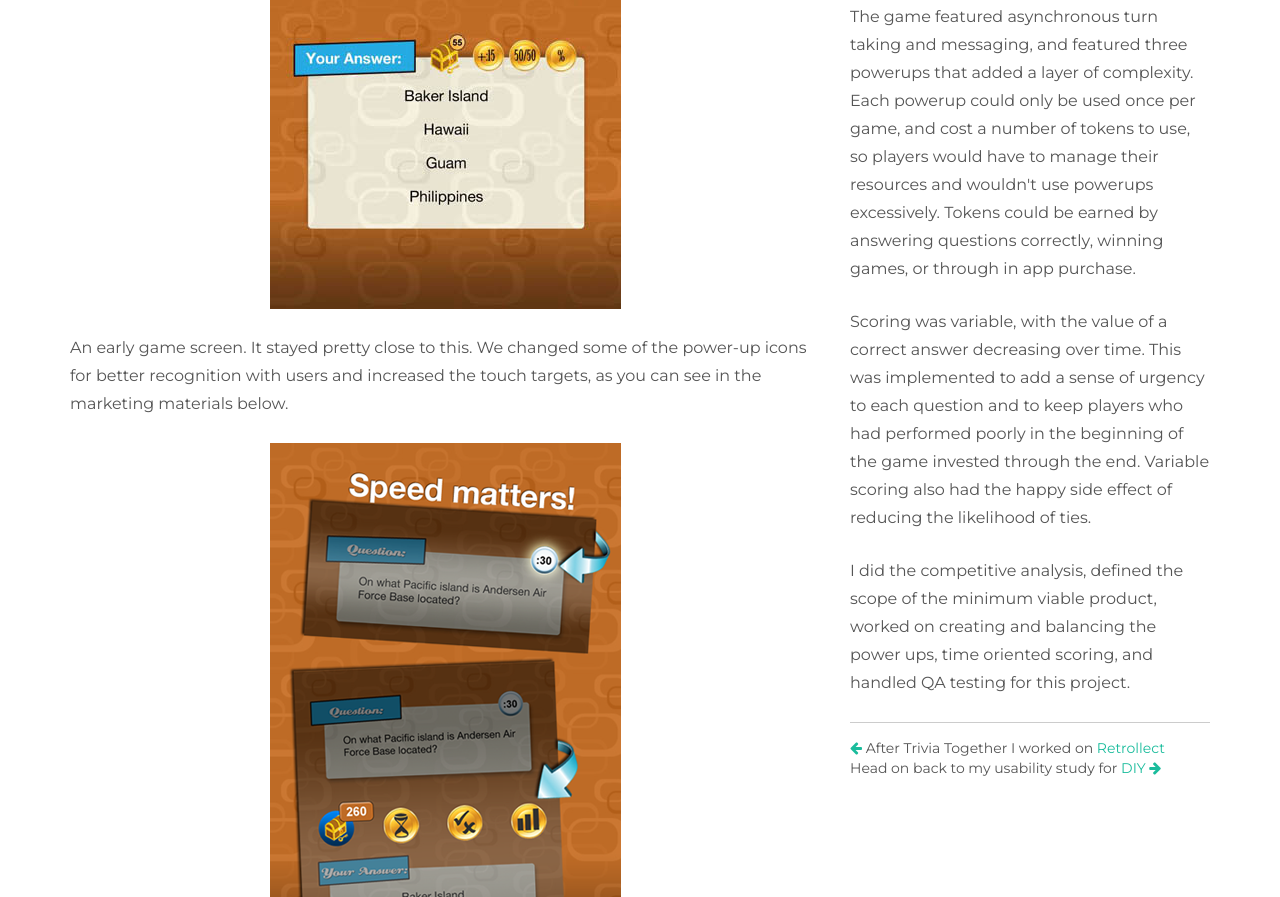
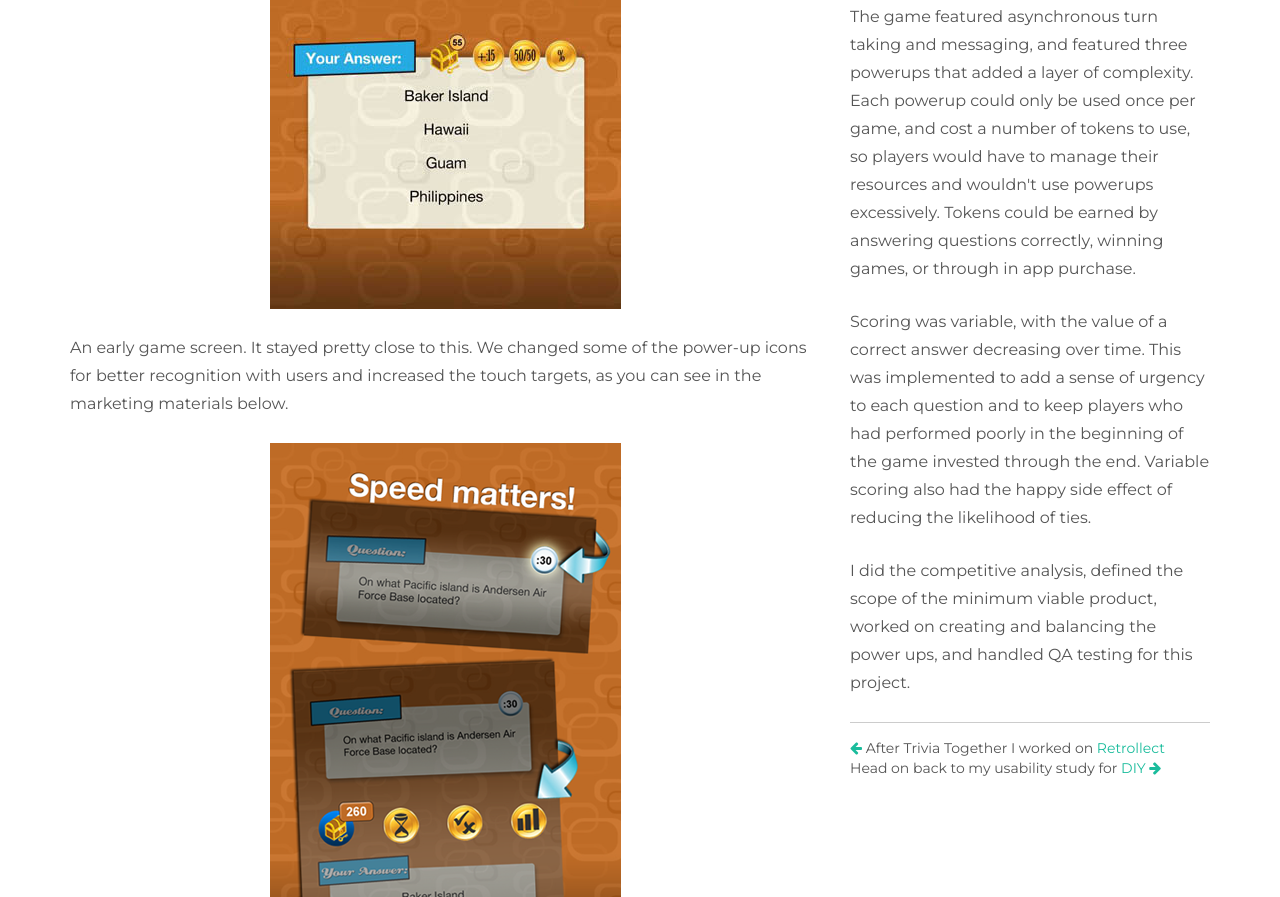
Before and after one commit to spladow/spladow.github.io, a plain HTML site: page trivia.html in a window 1280 px wide. Shown: the part 329-1226 px from the top of the page. Drawn offline with nearby package versions, Linux system fonts and the light colour scheme.

Commit message:
remove bit about time oriented scoring

```diff
--- a/trivia.html
+++ b/trivia.html
@@ -74,7 +74,7 @@
 
 <p>Scoring was variable, with the value of a correct answer decreasing over time. This was implemented to add a sense of urgency to each question and to keep players who had performed poorly in the beginning of the game invested through the end. Variable scoring also had the happy side effect of reducing the likelihood of ties.</p>
 
-<p>I did the competitive analysis, defined the scope of the minimum viable product, worked on creating and balancing the power ups, time oriented scoring, and handled QA testing for this project.</p>
+<p>I did the competitive analysis, defined the scope of the minimum viable product, worked on creating and balancing the power ups, and handled QA testing for this project.</p>
 
     <hr>
 
```
